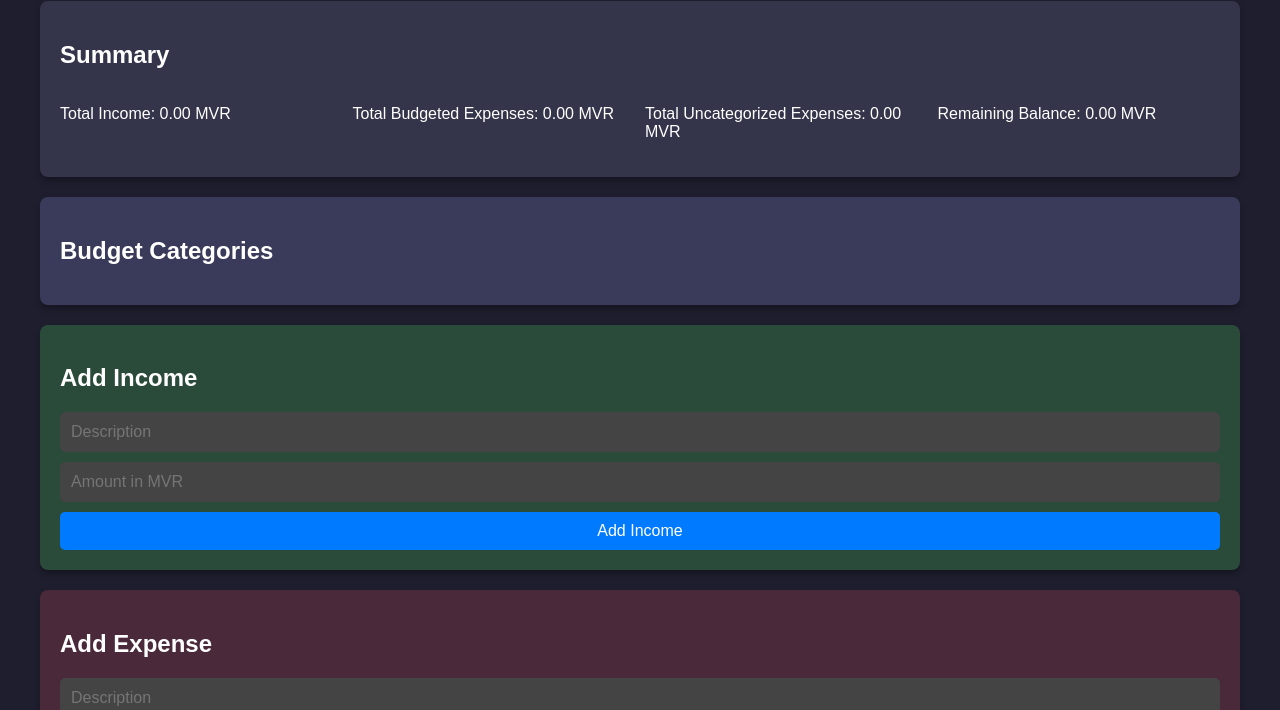
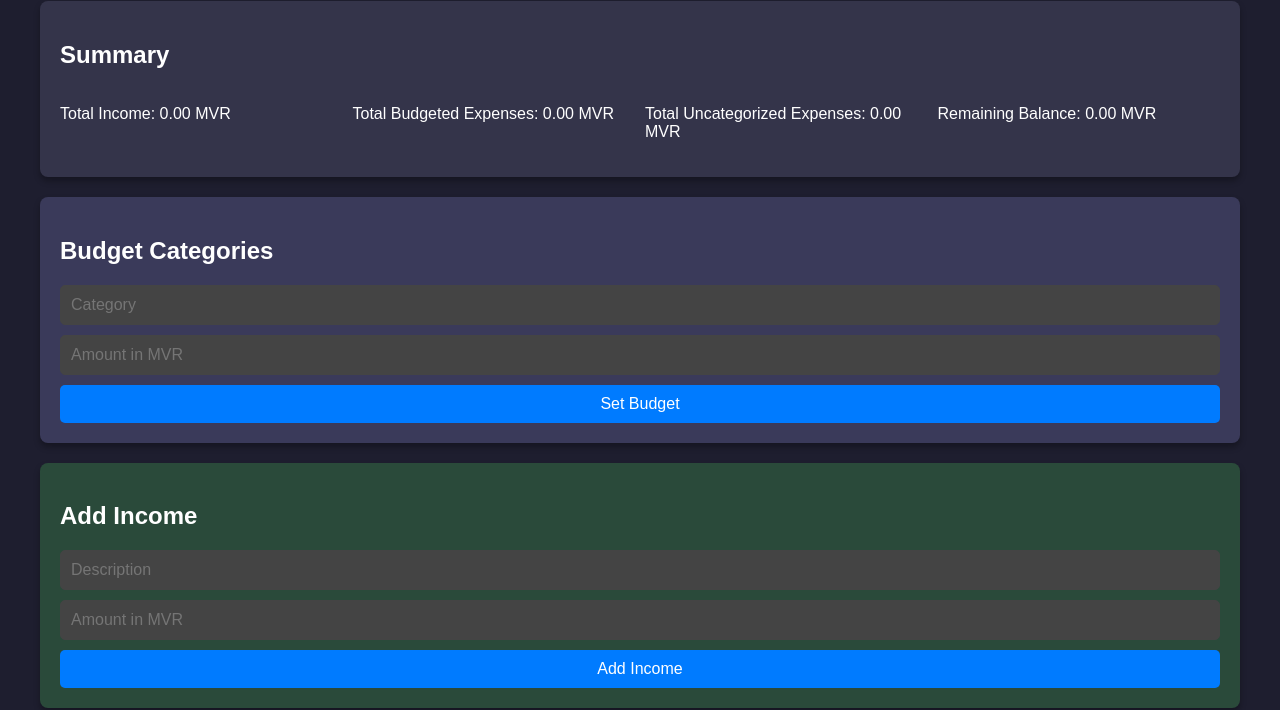
Before and after one commit to Urbanprgmr/Family-Groceries, a plain HTML site: page index.html in a window 1280 px wide. Shown: the part 99-809 px from the top of the page. Drawn offline with Linux system fonts and the light colour scheme.

Commit message:
Update index.html

```diff
--- a/index.html
+++ b/index.html
@@ -24,6 +24,11 @@
     <!-- Budget Categories Section -->
     <section class="card budget-categories">
       <h2>Budget Categories</h2>
+      <form id="budget-form">
+        <input type="text" id="budget-category" placeholder="Category" required>
+        <input type="number" id="budget-amount" placeholder="Amount in MVR" required>
+        <button type="submit">Set Budget</button>
+      </form>
       <div id="budget-list" class="budget-grid"></div>
     </section>
 
```
